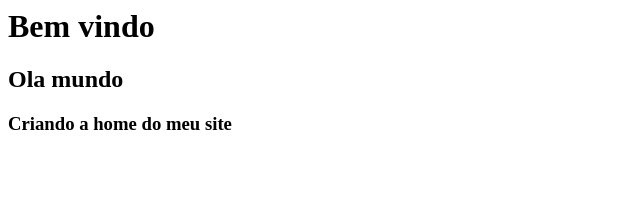
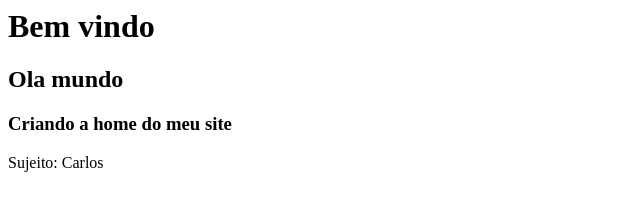
Before and after one commit to carloseb0/curso_github, a plain HTML site: page index.html in a window 1280 px wide. Shown: the whole page, without its empty margins (0-640 px from the left). Drawn offline with Linux system fonts and the light colour scheme.

Commit message:
Finalizando home

```diff
--- a/index.html
+++ b/index.html
@@ -1,3 +1,5 @@
 <h1>Bem vindo</h1>
 <h2>Ola mundo</h2>
 <h3>Criando a home do meu site</h3>
+
+<p>Sujeito: Carlos</p>
```
Also changed, not shown: nome.txt.
